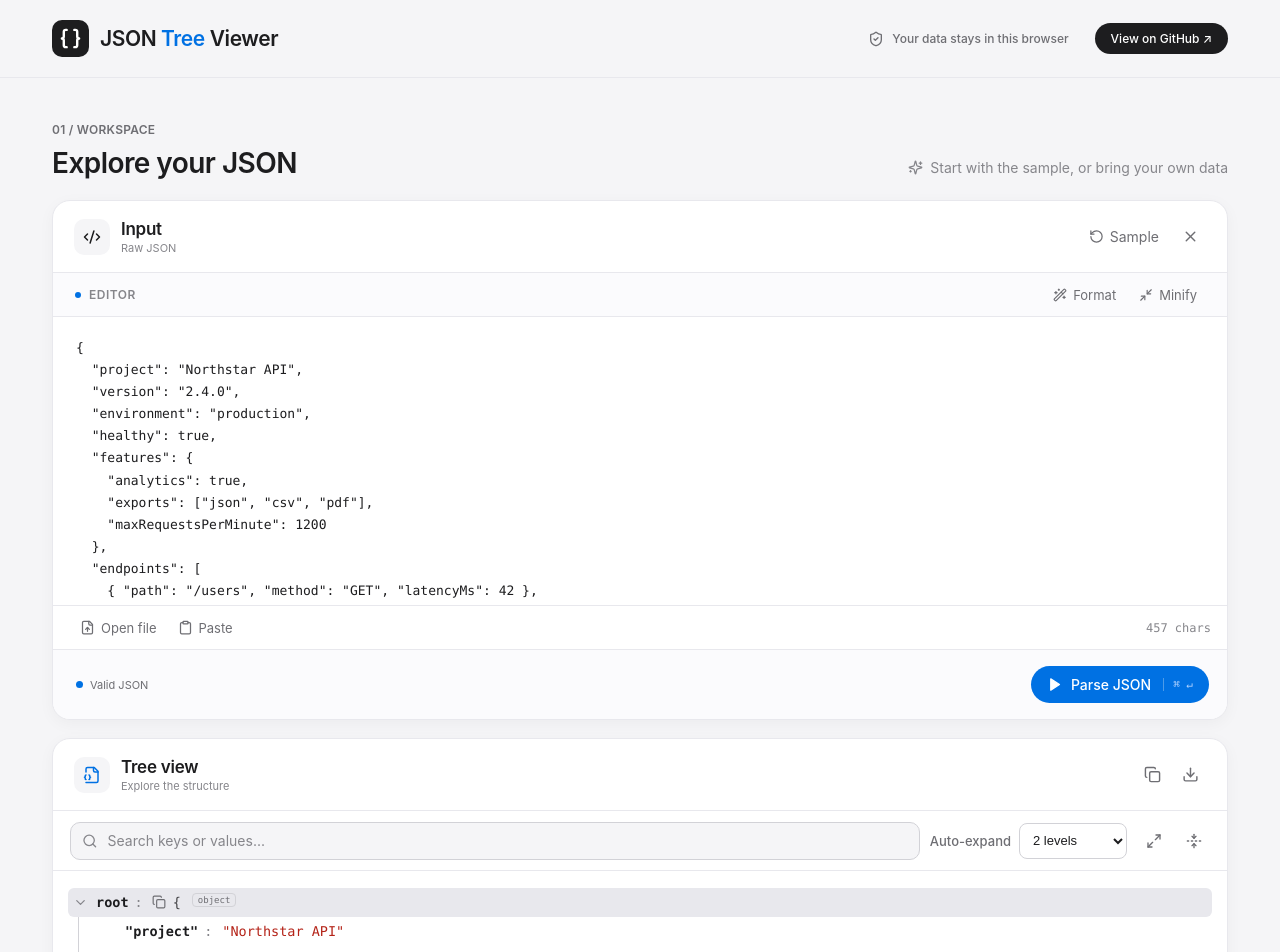
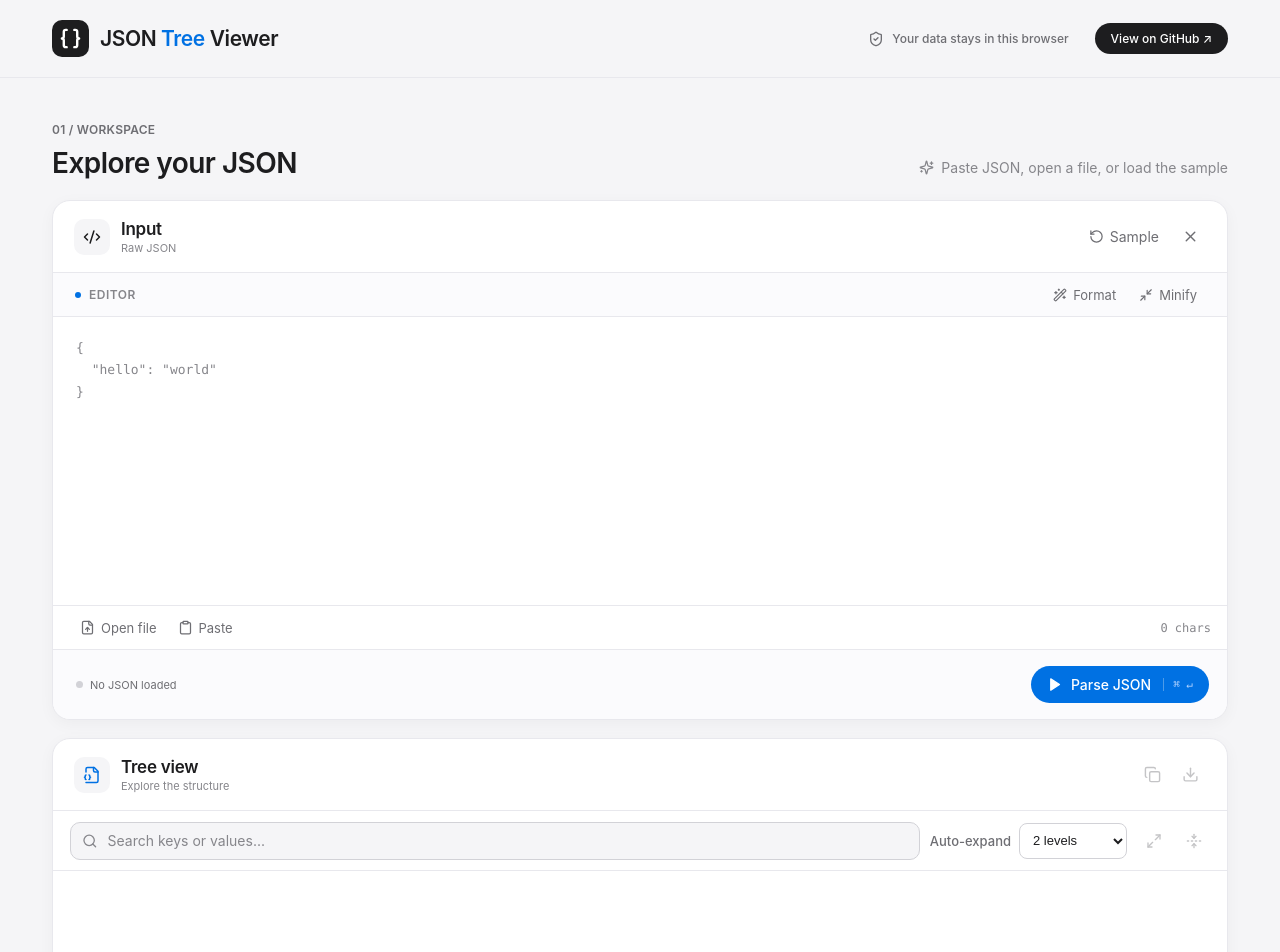
Before and after one commit to zjzhou521/json-treeview-online-tool, a React (Vite) app: page / in a window 1280 px wide. Shown: the top 952 px of the page. Built offline with nearby package versions, Linux system fonts and the light colour scheme.

Commit message:
feat: improve efficiency

```diff
--- a/src/App.tsx
+++ b/src/App.tsx
@@ -1,4 +1,4 @@
-import { useMemo, useRef, useState } from "react";
+import { useMemo, useRef, useState, type ClipboardEvent } from "react";
 import {
 	Braces,
 	Check,
@@ -85,6 +85,16 @@ const pathAsText = (path: Path) =>
 			? `${text}.${part}`
 			: `${text}[${JSON.stringify(part)}]`;
 	}, "$");
+const httpUrl = (value: string) => {
+	const text = value.trim();
+	if (!/^https?:\/\//i.test(text)) return null;
+	try {
+		const url = new URL(text);
+		return url.protocol === "http:" || url.protocol === "https:" ? text : null;
+	} catch {
+		return null;
+	}
+};
 
 function getIssue(error: unknown, source: string): ParseIssue {
 	const message =
@@ -220,6 +230,7 @@ function TreeNode({
 	const children = entriesOf(value);
 	const open = expanded.has(id) || (!!query && ancestors.has(id));
 	const kind = typeOf(value);
+	const href = typeof value === "string" ? httpUrl(value) : null;
 	const isMatch = matches.has(id);
 	const includeAll = showAll || isMatch;
 
@@ -309,6 +320,20 @@ function TreeNode({
 								</span>
 							)}
 						</>
+					) : href ? (
+						<span className="tree-value type-string">
+							"
+							<a
+								className="tree-link"
+								href={href}
+								target="_blank"
+								rel="noreferrer noopener"
+								onClick={(event) => event.stopPropagation()}
+							>
+								{JSON.stringify(value).slice(1, -1)}
+							</a>
+							"
+						</span>
 					) : (
 						<span className={`tree-value type-${kind}`}>
 							{kind === "string" ? JSON.stringify(value) : String(value)}
@@ -352,16 +377,14 @@ function TreeNode({
 }
 
 export default function App() {
-	const [input, setInput] = useState(SAMPLE);
-	const [value, setValue] = useState<JsonValue>(INITIAL_VALUE);
-	const [hasParsed, setHasParsed] = useState(true);
+	const [input, setInput] = useState("");
+	const [value, setValue] = useState<JsonValue>(null);
+	const [hasParsed, setHasParsed] = useState(false);
 	const [dirty, setDirty] = useState(false);
 	const [issue, setIssue] = useState<ParseIssue | null>(null);
 	const [expansionPreset, setExpansionPreset] =
 		useState<ExpansionPreset>(DEFAULT_EXPANSION);
-	const [expanded, setExpanded] = useState(() =>
-		expandedFor(INITIAL_VALUE, DEFAULT_EXPANSION),
-	);
+	const [expanded, setExpanded] = useState<Set<string>>(() => new Set());
 	const [selectedPath, setSelectedPath] = useState<Path>([]);
 	const [query, setQuery] = useState("");
 	const [toast, setToast] = useState("");
@@ -396,7 +419,7 @@ export default function App() {
 		}
 	}
 
-	function parse(source = input) {
+	function parse(source = input, announce = true) {
 		try {
 			const parsed = JSON.parse(source) as JsonValue;
 			setValue(parsed);
@@ -406,12 +429,26 @@ export default function App() {
 			setExpanded(expandedFor(parsed, expansionPreset));
 			setSelectedPath([]);
 			setQuery("");
-			showToast("JSON parsed successfully");
+			if (announce) showToast("JSON parsed successfully");
 		} catch (error) {
 			setIssue(getIssue(error, source));
 			setHasParsed(false);
 			setDirty(false);
 		}
+	}
+
+	function pasteIntoInput(event: ClipboardEvent<HTMLTextAreaElement>) {
+		const pasted = event.clipboardData.getData("text");
+		if (!pasted) return;
+		event.preventDefault();
+		const field = event.currentTarget;
+		const start = field.selectionStart ?? input.length;
+		const end = field.selectionEnd ?? input.length;
+		const next = input.slice(0, start) + pasted + input.slice(end);
+		const cursor = start + pasted.length;
+		setInput(next);
+		parse(next, false);
+		requestAnimationFrame(() => field.setSelectionRange(cursor, cursor));
 	}
 
 	function transform(pretty: boolean) {
@@ -515,8 +552,7 @@ export default function App() {
 							<h2>Explore your JSON</h2>
 						</div>
 						<span className="workspace-hint">
-							<Sparkles size={15} /> Start with the sample, or bring your own
-							data
+							<Sparkles size={15} /> Paste JSON, open a file, or load the sample
 						</span>
 					</div>
 					<div className="panel-grid">
@@ -569,6 +605,7 @@ export default function App() {
 							</label>
 							<textarea
 								id="json-input"
+								autoFocus
 								spellCheck={false}
 								value={input}
 								placeholder={'{\n  "hello": "world"\n}'}
@@ -577,6 +614,7 @@ export default function App() {
 									setDirty(true);
 									setIssue(null);
 								}}
+								onPaste={pasteIntoInput}
 								onKeyDown={(event) => {
 									if (
 										(event.metaKey || event.ctrlKey) &&
--- a/src/styles.css
+++ b/src/styles.css
@@ -438,6 +438,8 @@ textarea {
   resize: none;
   flex: 1;
   width: 100%;
+  min-width: 0;
+  max-width: 100%;
   border: 0;
   outline: none;
   padding: 20px 23px;
@@ -446,8 +448,11 @@ textarea {
   font:
     13px/1.7 var(--mono);
   tab-size: 2;
-  white-space: pre;
-  overflow: auto;
+  white-space: pre-wrap;
+  overflow-wrap: anywhere;
+  word-break: break-word;
+  overflow-x: hidden;
+  overflow-y: auto;
 }
 textarea::placeholder {
   color: var(--faint);
@@ -748,6 +753,15 @@ textarea::placeholder {
 .type-string {
   color: #b42318;
 }
+.tree-link {
+  color: inherit;
+  text-decoration: underline;
+  text-underline-offset: 2px;
+  cursor: pointer;
+}
+.tree-link:hover {
+  color: var(--blue);
+}
 .type-number {
   color: #5b21b6;
 }
@@ -760,7 +774,7 @@ textarea::placeholder {
   font-weight: 700;
 }
 .type-pill {
-  display: none;
+  visibility: hidden;
   border: 1px solid var(--line);
   border-radius: 4px;
   color: var(--muted);
@@ -772,26 +786,22 @@ textarea::placeholder {
 }
 .tree-row:hover .type-pill,
 .tree-row.selected .type-pill {
-  display: inline-block;
+  visibility: visible;
 }
 .row-copy {
   visibility: hidden;
-  flex: 0 0 0;
-  width: 0;
-  min-width: 0;
+  flex: 0 0 20px;
+  width: 20px;
+  min-width: 20px;
   height: 20px;
   border-radius: 5px;
   padding: 0;
   margin: 1px 0 0;
-  overflow: hidden;
 }
 .tree-row:hover .row-copy,
 .tree-row:focus-within .row-copy,
 .tree-row.selected .row-copy {
   visibility: visible;
-  flex: 0 0 20px;
-  width: 20px;
-  overflow: visible;
 }
 .row-copy:hover {
   color: var(--ink);
```
